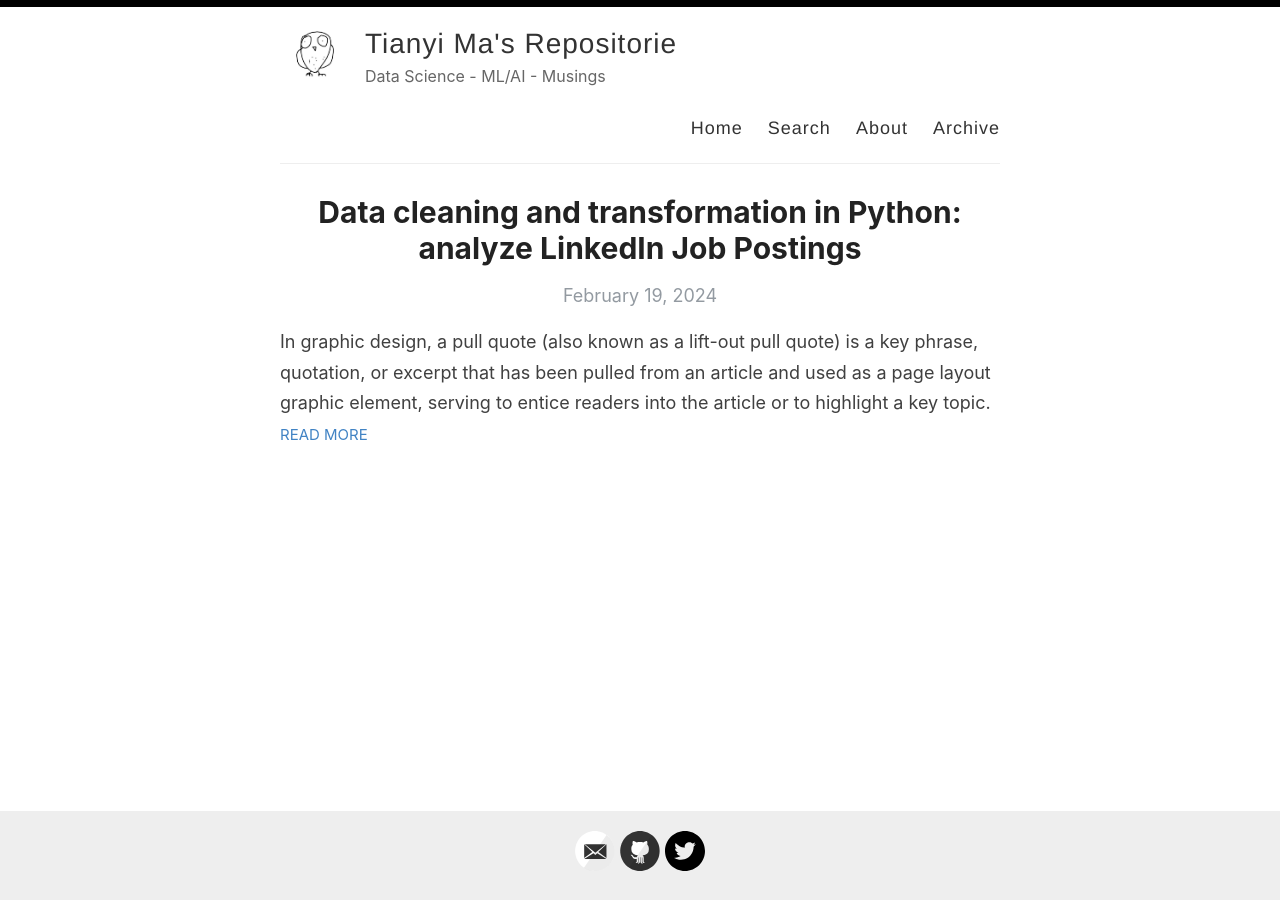
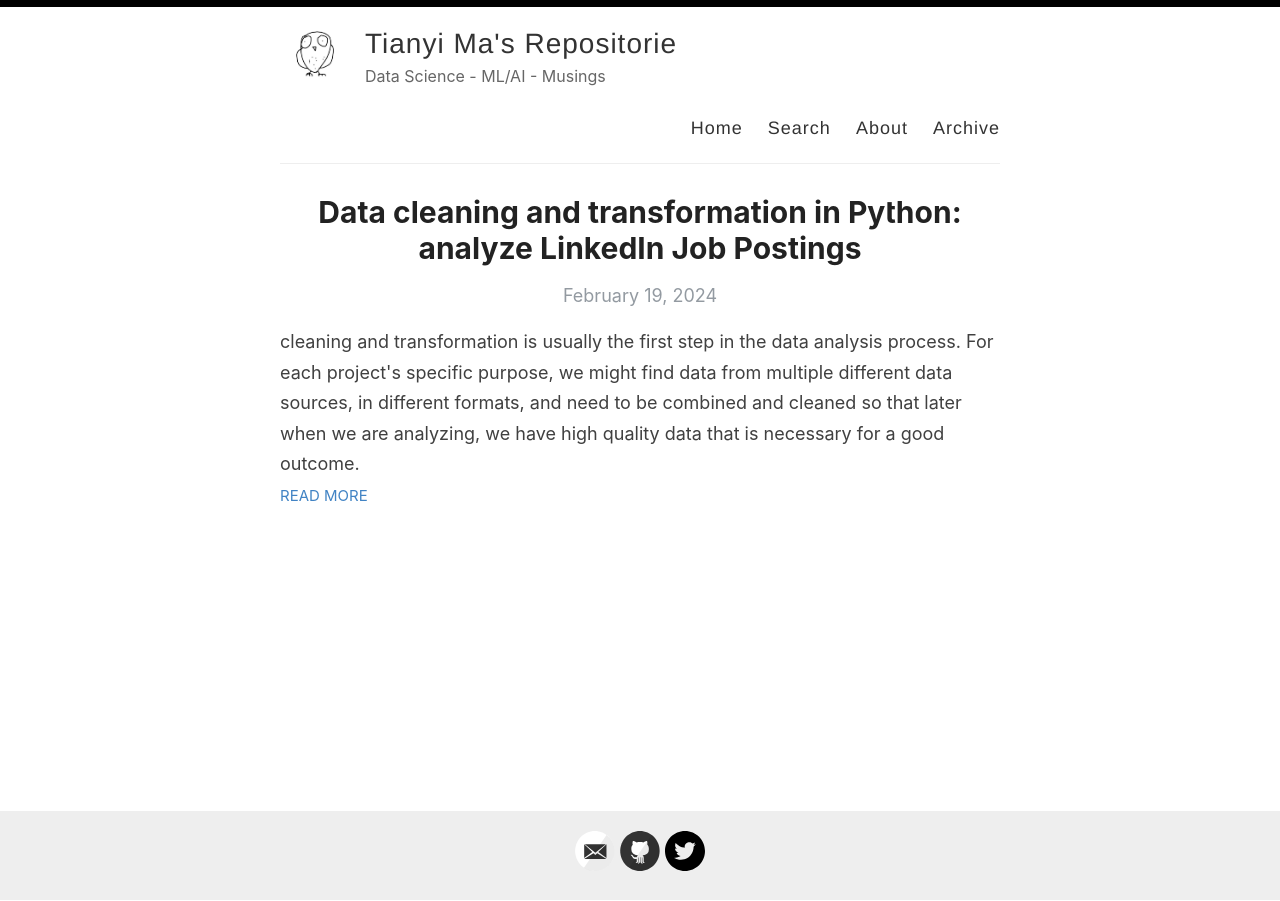
Before and after one commit to tianyimasf/ai, a Jekyll site: the page built from index.html, in a window 1280 px wide. Built offline with Jekyll 4.4.1, drawn with Linux system fonts in a browser that asks for light colours; the list of posts is cut into pages by our own code.

Commit message:
edit new blog: data cleaning with linkedin analysis

```diff
--- a/_posts/2024-2-19-data-cleaning.md
+++ b/_posts/2024-2-19-data-cleaning.md
@@ -2,7 +2,7 @@
 layout: post
 title: "Data cleaning and transformation in Python: analyze LinkedIn Job Postings"
 categories: [Data Cleaning, Data Manipulation, Data Tranformation]
-excerpt: In graphic design, a pull quote (also known as a lift-out pull quote) is a key phrase, quotation, or excerpt that has been pulled from an article and used as a page layout graphic element, serving to entice readers into the article or to highlight a key topic.
+excerpt: cleaning and transformation is usually the first step in the data analysis process. For each project's specific purpose, we might find data from multiple different data sources, in different formats, and need to be combined and cleaned so that later when we are analyzing, we have high quality data that is necessary for a good outcome.
 ---
 
 Data cleaning and transformation is usually the first step in the data analysis process. For each project's specific purpose, we might find data from multiple different data sources, in different formats, and need to be combined and cleaned so that later when we are analyzing, we have high quality data that is necessary for a good outcome.
```
